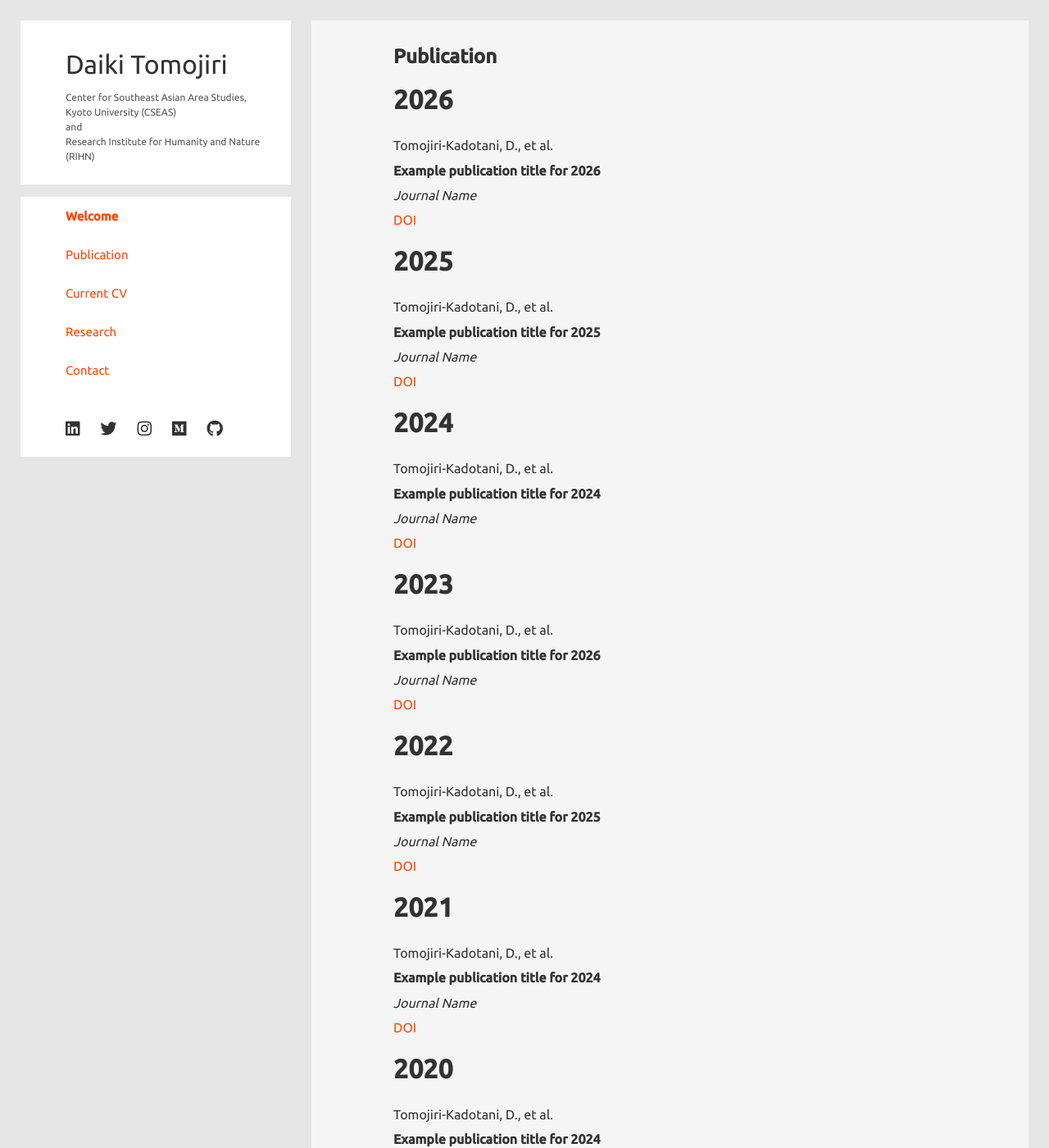
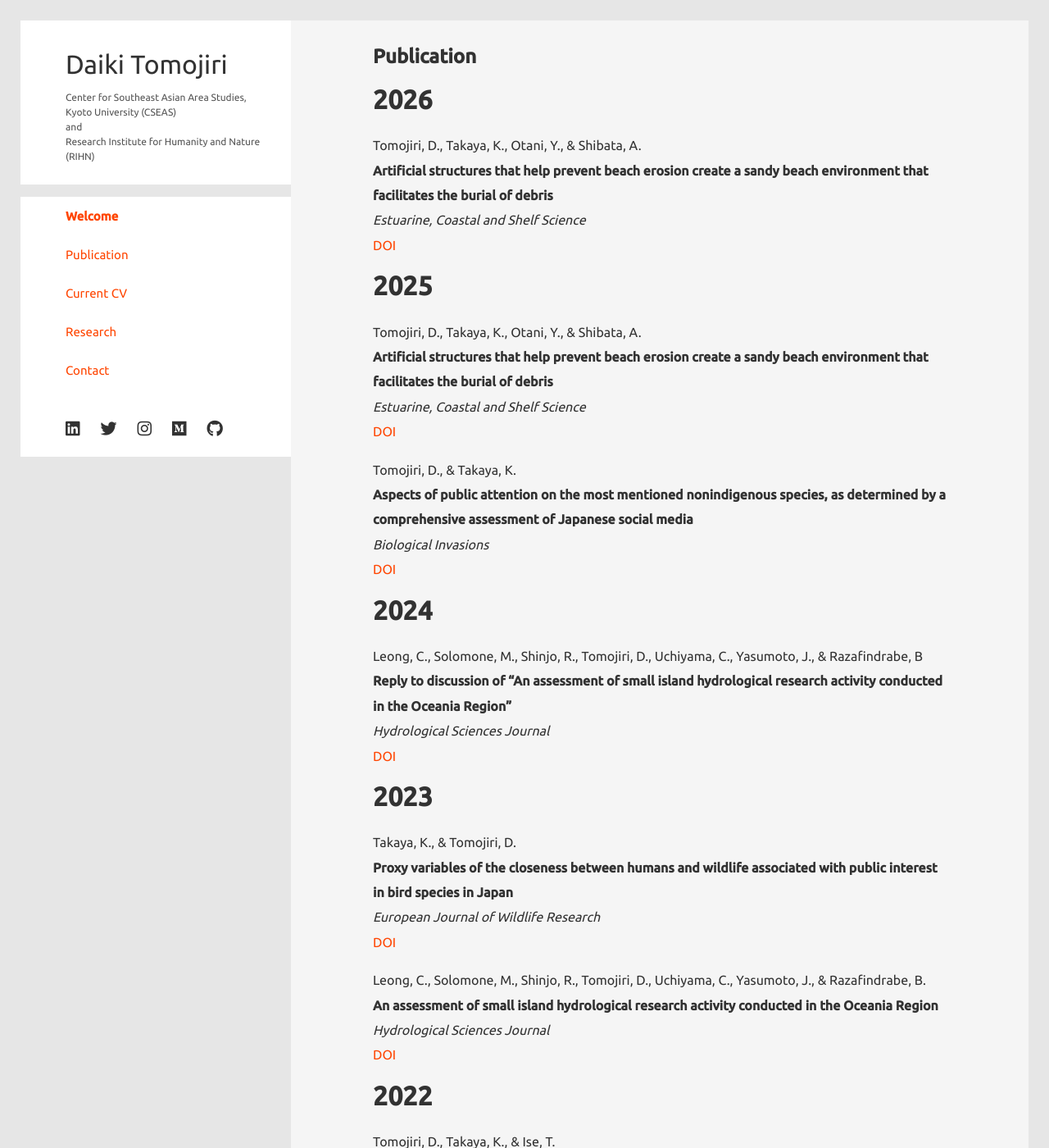
Before and after one commit to tjdk1992/tjdk1992.github.io, a Jekyll site: the page built from publications.md, in a window 1280 px wide and 1400 px high. Shown: the whole window at 82% size. Built offline with Jekyll 4.4.1, drawn with Linux system fonts in a browser that asks for light colours; some of the changed text lies outside the part shown.

Commit message:
Remove gap between sidebar and main

```diff
--- a/_data/publications.yml
+++ b/_data/publications.yml
@@ -1,55 +1,74 @@
 - year: 2026
   entries:
-    - authors: "Tomojiri-Kadotani, D., et al."
-      title: "Example publication title for 2026"
-      journal: "Journal Name"
-      doi: "https://doi.org/10.0000/example-2026"
+    - authors: "Tomojiri, D., Takaya, K., Otani, Y., & Shibata, A."
+      title: "Artificial structures that help prevent beach erosion create a sandy beach environment that facilitates the burial of debris"
+      journal: "Estuarine, Coastal and Shelf Science"
+      doi: ""
 
 - year: 2025
   entries:
-    - authors: "Tomojiri-Kadotani, D., et al."
-      title: "Example publication title for 2025"
-      journal: "Journal Name"
-      doi: "https://doi.org/10.0000/example-2025"
+    - authors: "Tomojiri, D., Takaya, K., Otani, Y., & Shibata, A."
+      title: "Artificial structures that help prevent beach erosion create a sandy beach environment that facilitates the burial of debris"
+      journal: "Estuarine, Coastal and Shelf Science"
+      doi: "https://doi.org/10.1016/j.ecss.2024.109084"
+    - authors: "Tomojiri, D., & Takaya, K."
+      title: "Aspects of public attention on the most mentioned nonindigenous species, as determined by a comprehensive assessment of Japanese social media"
+      journal: "Biological Invasions"
+      doi: "https://doi.org/10.1007/s10530-024-03520-1"
 
 - year: 2024
   entries:
-    - authors: "Tomojiri-Kadotani, D., et al."
-      title: "Example publication title for 2024"
-      journal: "Journal Name"
-      doi: ""
+    - authors: "Leong, C., Solomone, M., Shinjo, R., Tomojiri, D., Uchiyama, C., Yasumoto, J., & Razafindrabe, B"
+      title: "Reply to discussion of “An assessment of small island hydrological research activity conducted in the Oceania Region”"
+      journal: "Hydrological Sciences Journal"
+      doi: "https://doi.org/10.1080/02626667.2024.2378106"
 
 - year: 2023
   entries:
-    - authors: "Tomojiri-Kadotani, D., et al."
-      title: "Example publication title for 2026"
-      journal: "Journal Name"
-      doi: "https://doi.org/10.0000/example-2026"
+    - authors: "Takaya, K., & Tomojiri, D."
+      title: "Proxy variables of the closeness between humans and wildlife associated with public interest in bird species in Japan"
+      journal: "European Journal of Wildlife Research"
+      doi: "https://doi.org/10.1007/s10344-023-01749-0"
+    - authors: "Leong, C., Solomone, M., Shinjo, R., Tomojiri, D., Uchiyama, C., Yasumoto, J., & Razafindrabe, B."
+      title: "An assessment of small island hydrological research activity conducted in the Oceania Region"
+      journal: "Hydrological Sciences Journal"
+      doi: "https://doi.org/10.1080/02626667.2023.2252406"
 
 - year: 2022
   entries:
-    - authors: "Tomojiri-Kadotani, D., et al."
-      title: "Example publication title for 2025"
-      journal: "Journal Name"
-      doi: "https://doi.org/10.0000/example-2025"
+    - authors: "Tomojiri, D., Takaya, K., & Ise, T."
+      title: "Temporal trends and spatial distribution of research topics in anthropogenic marine debris study: Topic modelling using latent Dirichlet allocation"
+      journal: "Marine Pollution Bulletin"
+      doi: "https://doi.org/10.1016/j.marpolbul.2022.113917"
+    - authors: "Takaya, K., & Tomojiri, D."
+      title: "Public interest in bird and congruence with seasonal observational data: A case study using Japanese Wikipedia Pageview data"
+      journal: "Wildlife and Human Society"
+      doi: "https://doi.org/10.20798/awhswhs.10.0_75"
 
 - year: 2021
   entries:
-    - authors: "Tomojiri-Kadotani, D., et al."
-      title: "Example publication title for 2024"
-      journal: "Journal Name"
-      doi: ""
+    - authors: "Tomojiri, D., Musikasinthorn, P., & Iwata, A."
+      title: "Utilization and economic importance of native and non-native freshwater fishes in the lowermost Chao Phraya River Basin, Thailand"
+      journal: "Wildlife and Human Society"
+      doi: "https://doi.org/10.20798/awhswhs.9.0_35"
 
 - year: 2020
   entries:
-    - authors: "Tomojiri-Kadotani, D., et al."
-      title: "Example publication title for 2024"
-      journal: "Journal Name"
-      doi: ""
+    - authors: "Sai, A., Furusawa, T., Othman, M.Y., Tomojiri, D., Zaini, W.F.Z.W., Tan, C.S.Y., & Norzilan, N.I.B.M."
+      title: "Sociocultural factors affecting drive for muscularity among male college students in Malaysia"
+      journal: "Heliyon"
+      doi: "https://doi.org/10.1016/j.heliyon.2020.e04414"
 
 - year: 2019
   entries:
-    - authors: "Tomojiri-Kadotani, D., et al."
-      title: "Example publication title for 2024"
-      journal: "Journal Name"
-      doi: ""
+    - authors: "Tomojiri, D., Musikasinthorn, P., & Iwata, A."
+      title: "Food habits of three non-native cichlid fishes in the lowermost Chao Phraya River basin, Thailand"
+      journal: "Journal of Freshwater Ecology"
+      doi: "https://doi.org/10.1080/02705060.2019.1585392"
+
+- year: 2018
+  entries:
+    - authors: "Sai, A., Othman, M.Y., Zaini, W.F.Z.W., Tan, C.S.Y., Norzilan, N.I.B.M., Tomojiri, D., Furusawa, T."
+      title: "Factors affecting body image perceptions of female college students in urban Malaysia"
+      journal: "Obesity Medicine"
+      doi: "https://doi.org/10.1016/j.obmed.2018.06.004"
--- a/assets/css/layout.css
+++ b/assets/css/layout.css
@@ -1,7 +1,7 @@
 .total {
   display: grid;
   grid-template-columns: 355px minmax(0, 1fr);
-  column-gap: 25px;
+  column-gap: 0;
   align-items: start;
   max-width: 1300px;
   margin: 0 auto;
@@ -13,6 +13,8 @@
   top: 25px;
   align-self: start;
   padding-left: 25px;
+  padding-right: 0;
+  margin-right: 0;
 }
 
 #global-head {
@@ -24,6 +26,7 @@
   padding-bottom: 25px;
   color: rgb(50, 50, 50);
   background: #fff;
+  margin: 0;
 }
 
 #global-head p {
@@ -42,7 +45,7 @@
   padding-left: 55px;
   padding-right: 30px;
   padding-bottom: 25px;
-  margin: 0;
+  margin: 15px 0 0 0;
 }
 
 #main {
@@ -50,11 +53,13 @@
   padding-right: 25px;
   padding-bottom: 10px;
   padding-left: 0;
+  margin-left: 0;
   min-width: 0;
 }
 
 #main-in {
   padding-left: 0;
+  margin-left: 0;
 }
 
 #main p {
@@ -65,6 +70,7 @@
 #main section {
   background-color: rgb(245, 245, 245);
   padding: 25px 100px 25px 100px;
+  margin: 0;
 }
 
 #main .welcome {
@@ -87,12 +93,13 @@
 @media screen and (max-width: 1150px) {
   .total {
     grid-template-columns: 330px minmax(0, 1fr);
-    column-gap: 10px;
+    column-gap: 0;
   }
 
   #left-column {
     top: 10px;
     padding-left: 10px;
+    padding-right: 0;
   }
 
   #global-head {
@@ -109,6 +116,7 @@
   #main {
     padding-top: 10px;
     padding-right: 10px;
+    padding-left: 0;
   }
 }
 
@@ -120,6 +128,7 @@
 
   #left-column {
     padding-left: 0;
+    padding-right: 0;
     top: 0;
   }
 
@@ -137,6 +146,7 @@
   #main {
     padding-top: 0;
     padding-right: 0;
+    padding-left: 0;
   }
 }
 
@@ -150,6 +160,7 @@
   #left-column {
     position: static;
     padding-left: 0;
+    padding-right: 0;
   }
 
   #global-head {
```
